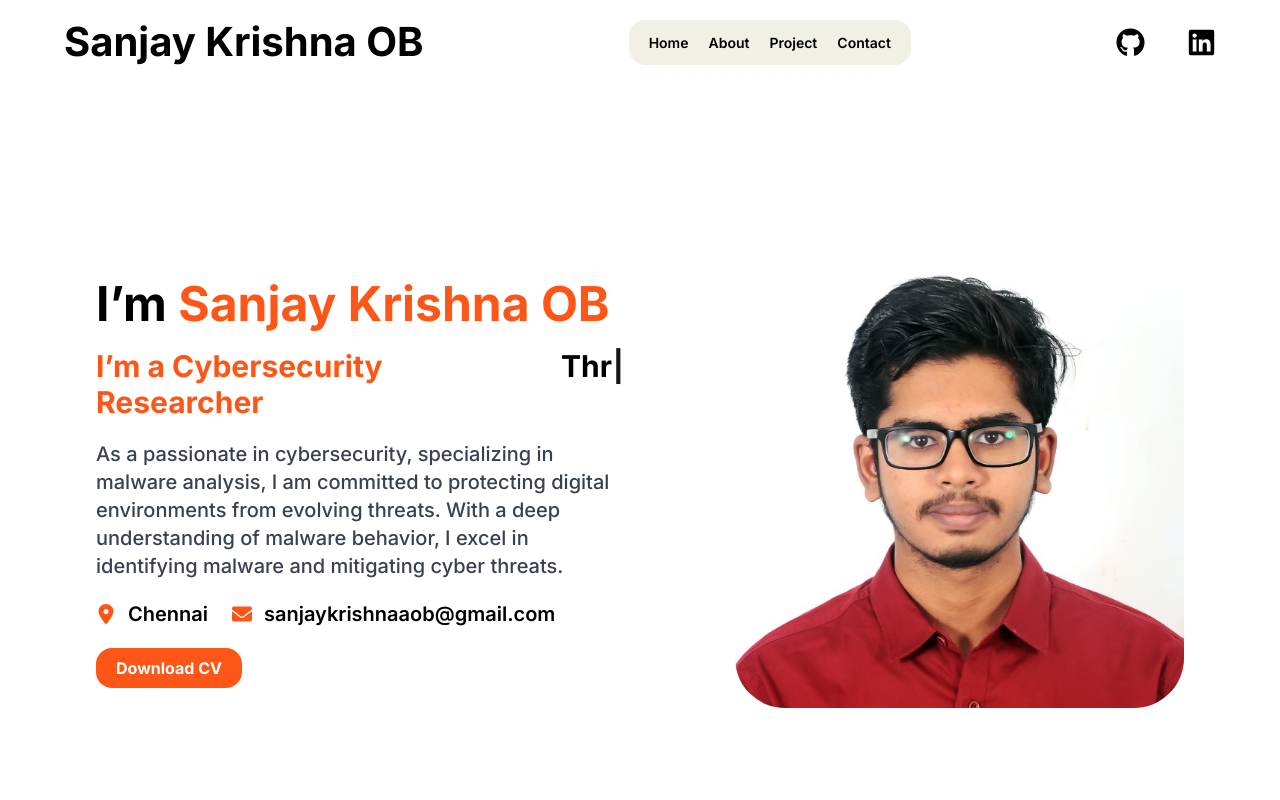
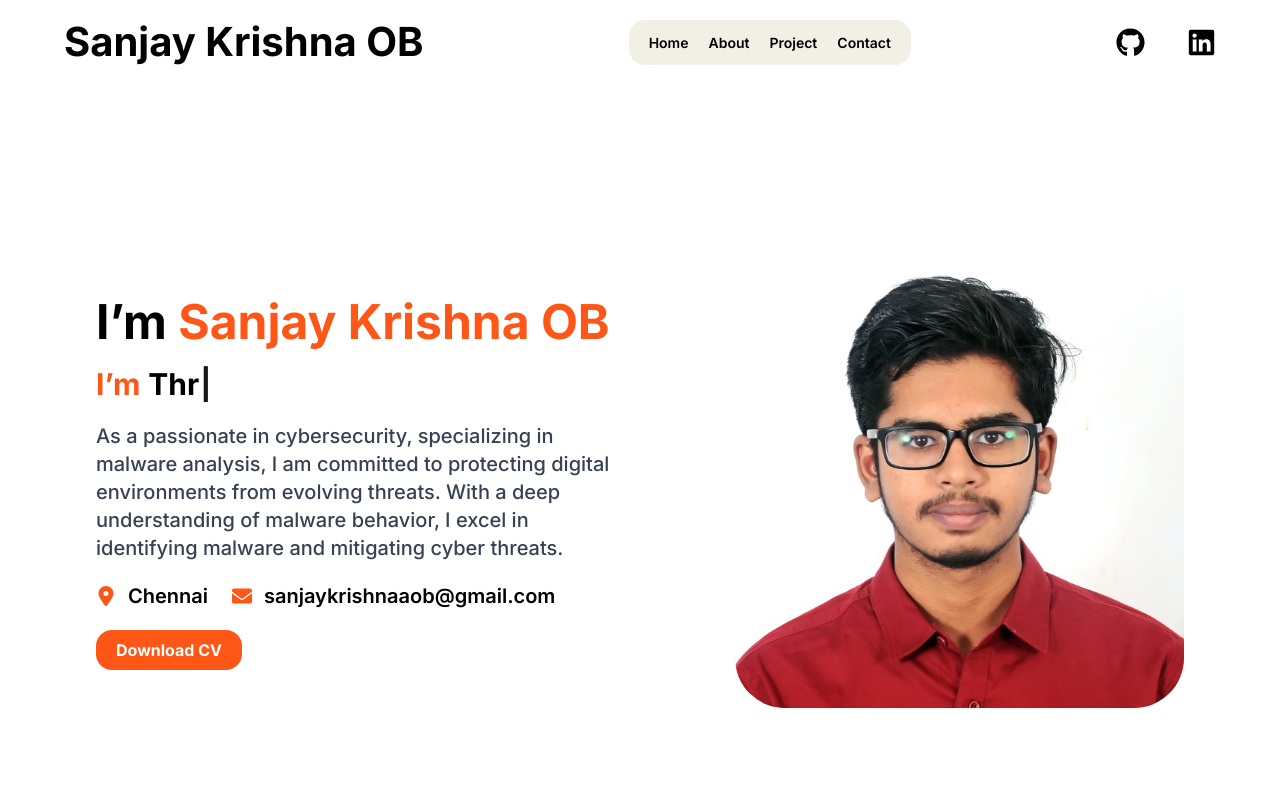
Before and after one commit to Sanjaykrishnaob/sanjay-portfolio, a React (Vite) app: page / in a window 1280 px wide. Shown: the top 800 px of the page. Built offline with nearby package versions, Linux system fonts and the light colour scheme.

Commit message:
Update Home.jsx

```diff
--- a/src/components/Home.jsx
+++ b/src/components/Home.jsx
@@ -12,7 +12,7 @@ const Home = () => {
             I’m <span className="text-[#fe5617]">Sanjay Krishna OB</span>
           </h1>
           <h2 className="text-2xl md:text-3xl font-bold flex gap-2">
-            <span className="text-[#fe5617]">I’m a Cybersecurity Researcher</span>
+            <span className="text-[#fe5617]">I’m</span>
             <Typewriter
               options={{
                 strings: [
```
